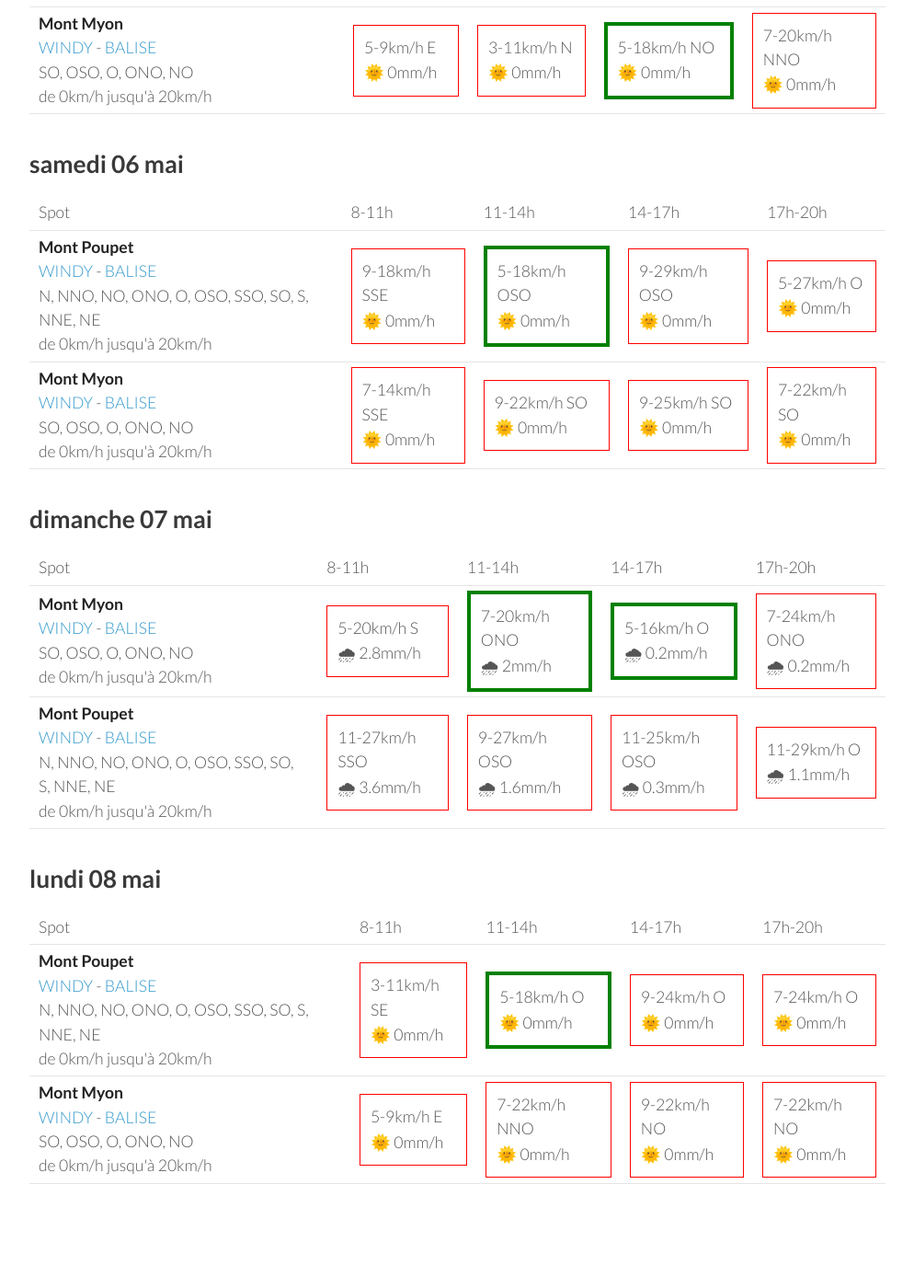
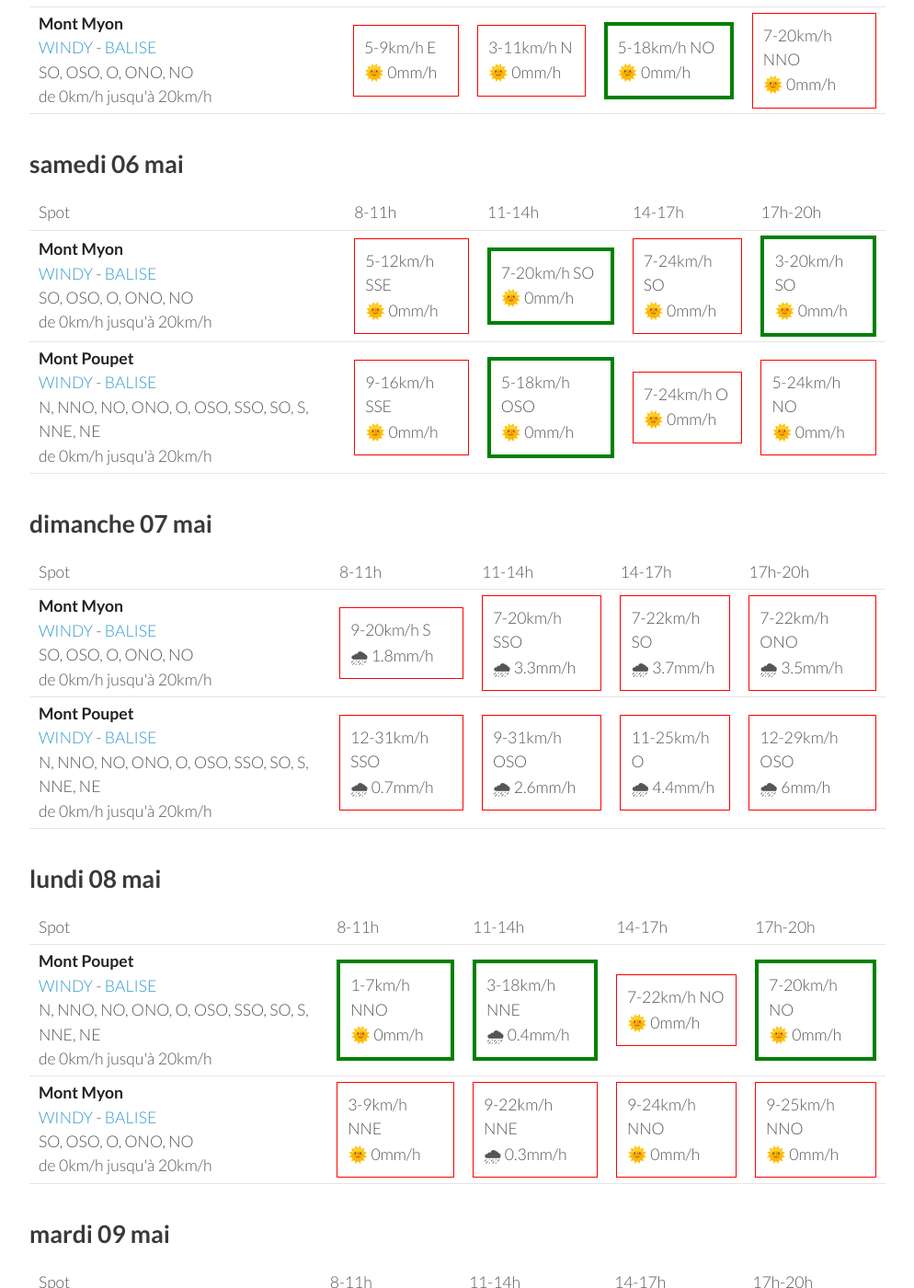
Before and after one commit to parapente-dans-le-nord/parapente-dans-le-nord.github.io, a Jekyll site: the page built from jura.markdown, in a window 1280 px wide and 1400 px high, scrolled down 888 px. Shown: the whole window at 92% size, without its empty margins (26-1020 px from the left). Built offline with Jekyll 4.4.1, drawn with Linux system fonts in a browser that asks for light colours; some of the changed text lies outside the part shown.

Commit message:
update index.markdown

```diff
--- a/jura.markdown
+++ b/jura.markdown
@@ -94,22 +94,22 @@ page mise à jour le jeudi 04 mai 06:20
       <td>17h-20h</td>
     </tr>
 <tr>
-        <td><strong>Mont Poupet</strong><br><a href="https://windy.com/46.970/5.876?46.541,5.876,8">WINDY</a> - <span class=""><a href="http://www.balisemeteo.com/balise.php?idBalise=92">BALISE</a> </span><br> <span class="vent-favorable">N, NNO, NO, ONO, O, OSO, SSO, SO, S, NNE, NE</span><br><span class="force-vent">de 0km/h jusqu'à 20km/h</span> </td>
+        <td><strong>Mont Myon</strong><br><a href="https://windy.com/46.331/5.397?45.898,5.394,8,m:eWoagj8">WINDY</a> - <span class=""><a href="http://www.balisemeteo.com/balise.php?idBalise=70">BALISE</a> </span><br> <span class="vent-favorable">SO, OSO, O, ONO, NO</span><br><span class="force-vent">de 0km/h jusqu'à 20km/h</span> </td>
 
-            <td><div class="not-flyable"><p>9-18km/h SSE</p><p>🌞 0mm/h</p></div></td>
-            <td><div class="flyable"><p>5-18km/h OSO</p><p>🌞 0mm/h</p></div></td>
-            <td><div class="not-flyable"><p>9-29km/h OSO</p><p>🌞 0mm/h</p></div></td>
-            <td><div class="not-flyable"><p>5-27km/h O</p><p>🌞 0mm/h</p></div></td>
+            <td><div class="not-flyable"><p>5-12km/h SSE</p><p>🌞 0mm/h</p></div></td>
+            <td><div class="flyable"><p>7-20km/h SO</p><p>🌞 0mm/h</p></div></td>
+            <td><div class="not-flyable"><p>7-24km/h SO</p><p>🌞 0mm/h</p></div></td>
+            <td><div class="flyable"><p>3-20km/h SO</p><p>🌞 0mm/h</p></div></td>
 
 
     </tr>
 <tr>
-        <td><strong>Mont Myon</strong><br><a href="https://windy.com/46.331/5.397?45.898,5.394,8,m:eWoagj8">WINDY</a> - <span class=""><a href="http://www.balisemeteo.com/balise.php?idBalise=70">BALISE</a> </span><br> <span class="vent-favorable">SO, OSO, O, ONO, NO</span><br><span class="force-vent">de 0km/h jusqu'à 20km/h</span> </td>
+        <td><strong>Mont Poupet</strong><br><a href="https://windy.com/46.970/5.876?46.541,5.876,8">WINDY</a> - <span class=""><a href="http://www.balisemeteo.com/balise.php?idBalise=92">BALISE</a> </span><br> <span class="vent-favorable">N, NNO, NO, ONO, O, OSO, SSO, SO, S, NNE, NE</span><br><span class="force-vent">de 0km/h jusqu'à 20km/h</span> </td>
 
-            <td><div class="not-flyable"><p>7-14km/h SSE</p><p>🌞 0mm/h</p></div></td>
-            <td><div class="not-flyable"><p>9-22km/h SO</p><p>🌞 0mm/h</p></div></td>
-            <td><div class="not-flyable"><p>9-25km/h SO</p><p>🌞 0mm/h</p></div></td>
-            <td><div class="not-flyable"><p>7-22km/h SO</p><p>🌞 0mm/h</p></div></td>
+            <td><div class="not-flyable"><p>9-16km/h SSE</p><p>🌞 0mm/h</p></div></td>
+            <td><div class="flyable"><p>5-18km/h OSO</p><p>🌞 0mm/h</p></div></td>
+            <td><div class="not-flyable"><p>7-24km/h O</p><p>🌞 0mm/h</p></div></td>
+            <td><div class="not-flyable"><p>5-24km/h NO</p><p>🌞 0mm/h</p></div></td>
 
 
     </tr>
@@ -132,20 +132,20 @@ page mise à jour le jeudi 04 mai 06:20
 <tr>
         <td><strong>Mont Myon</strong><br><a href="https://windy.com/46.331/5.397?45.898,5.394,8,m:eWoagj8">WINDY</a> - <span class=""><a href="http://www.balisemeteo.com/balise.php?idBalise=70">BALISE</a> </span><br> <span class="vent-favorable">SO, OSO, O, ONO, NO</span><br><span class="force-vent">de 0km/h jusqu'à 20km/h</span> </td>
 
-            <td><div class="not-flyable"><p>5-20km/h S</p><p>🌧 2.8mm/h</p></div></td>
-            <td><div class="flyable"><p>7-20km/h ONO</p><p>🌧 2mm/h</p></div></td>
-            <td><div class="flyable"><p>5-16km/h O</p><p>🌧 0.2mm/h</p></div></td>
-            <td><div class="not-flyable"><p>7-24km/h ONO</p><p>🌧 0.2mm/h</p></div></td>
+            <td><div class="not-flyable"><p>9-20km/h S</p><p>🌧 1.8mm/h</p></div></td>
+            <td><div class="not-flyable"><p>7-20km/h SSO</p><p>🌧 3.3mm/h</p></div></td>
+            <td><div class="not-flyable"><p>7-22km/h SO</p><p>🌧 3.7mm/h</p></div></td>
+            <td><div class="not-flyable"><p>7-22km/h ONO</p><p>🌧 3.5mm/h</p></div></td>
 
 
     </tr>
 <tr>
         <td><strong>Mont Poupet</strong><br><a href="https://windy.com/46.970/5.876?46.541,5.876,8">WINDY</a> - <span class=""><a href="http://www.balisemeteo.com/balise.php?idBalise=92">BALISE</a> </span><br> <span class="vent-favorable">N, NNO, NO, ONO, O, OSO, SSO, SO, S, NNE, NE</span><br><span class="force-vent">de 0km/h jusqu'à 20km/h</span> </td>
 
-            <td><div class="not-flyable"><p>11-27km/h SSO</p><p>🌧 3.6mm/h</p></div></td>
-            <td><div class="not-flyable"><p>9-27km/h OSO</p><p>🌧 1.6mm/h</p></div></td>
-            <td><div class="not-flyable"><p>11-25km/h OSO</p><p>🌧 0.3mm/h</p></div></td>
-            <td><div class="not-flyable"><p>11-29km/h O</p><p>🌧 1.1mm/h</p></div></td>
+            <td><div class="not-flyable"><p>12-31km/h SSO</p><p>🌧 0.7mm/h</p></div></td>
+            <td><div class="not-flyable"><p>9-31km/h OSO</p><p>🌧 2.6mm/h</p></div></td>
+            <td><div class="not-flyable"><p>11-25km/h O</p><p>🌧 4.4mm/h</p></div></td>
+            <td><div class="not-flyable"><p>12-29km/h OSO</p><p>🌧 6mm/h</p></div></td>
 
 
     </tr>
@@ -168,20 +168,20 @@ page mise à jour le jeudi 04 mai 06:20
 <tr>
         <td><strong>Mont Poupet</strong><br><a href="https://windy.com/46.970/5.876?46.541,5.876,8">WINDY</a> - <span class=""><a href="http://www.balisemeteo.com/balise.php?idBalise=92">BALISE</a> </span><br> <span class="vent-favorable">N, NNO, NO, ONO, O, OSO, SSO, SO, S, NNE, NE</span><br><span class="force-vent">de 0km/h jusqu'à 20km/h</span> </td>
 
-            <td><div class="not-flyable"><p>3-11km/h SE</p><p>🌞 0mm/h</p></div></td>
-            <td><div class="flyable"><p>5-18km/h O</p><p>🌞 0mm/h</p></div></td>
-            <td><div class="not-flyable"><p>9-24km/h O</p><p>🌞 0mm/h</p></div></td>
-            <td><div class="not-flyable"><p>7-24km/h O</p><p>🌞 0mm/h</p></div></td>
+            <td><div class="flyable"><p>1-7km/h NNO</p><p>🌞 0mm/h</p></div></td>
+            <td><div class="flyable"><p>3-18km/h NNE</p><p>🌧 0.4mm/h</p></div></td>
+            <td><div class="not-flyable"><p>7-22km/h NO</p><p>🌞 0mm/h</p></div></td>
+            <td><div class="flyable"><p>7-20km/h NO</p><p>🌞 0mm/h</p></div></td>
 
 
     </tr>
 <tr>
         <td><strong>Mont Myon</strong><br><a href="https://windy.com/46.331/5.397?45.898,5.394,8,m:eWoagj8">WINDY</a> - <span class=""><a href="http://www.balisemeteo.com/balise.php?idBalise=70">BALISE</a> </span><br> <span class="vent-favorable">SO, OSO, O, ONO, NO</span><br><span class="force-vent">de 0km/h jusqu'à 20km/h</span> </td>
 
-            <td><div class="not-flyable"><p>5-9km/h E</p><p>🌞 0mm/h</p></div></td>
-            <td><div class="not-flyable"><p>7-22km/h NNO</p><p>🌞 0mm/h</p></div></td>
-            <td><div class="not-flyable"><p>9-22km/h NO</p><p>🌞 0mm/h</p></div></td>
-            <td><div class="not-flyable"><p>7-22km/h NO</p><p>🌞 0mm/h</p></div></td>
+            <td><div class="not-flyable"><p>3-9km/h NNE</p><p>🌞 0mm/h</p></div></td>
+            <td><div class="not-flyable"><p>9-22km/h NNE</p><p>🌧 0.3mm/h</p></div></td>
+            <td><div class="not-flyable"><p>9-24km/h NNO</p><p>🌞 0mm/h</p></div></td>
+            <td><div class="not-flyable"><p>9-25km/h NNO</p><p>🌞 0mm/h</p></div></td>
 
 
     </tr>
@@ -189,3 +189,39 @@ page mise à jour le jeudi 04 mai 06:20
 </tbody>
 </table>
 {:/}
+## mardi 09 mai
+
+{::nomarkdown}
+<table>
+  <tbody>
+    <tr>
+      <td>Spot</td>
+      <td>8-11h</td>
+      <td>11-14h</td>
+      <td>14-17h</td>
+      <td>17h-20h</td>
+    </tr>
+<tr>
+        <td><strong>Mont Myon</strong><br><a href="https://windy.com/46.331/5.397?45.898,5.394,8,m:eWoagj8">WINDY</a> - <span class=""><a href="http://www.balisemeteo.com/balise.php?idBalise=70">BALISE</a> </span><br> <span class="vent-favorable">SO, OSO, O, ONO, NO</span><br><span class="force-vent">de 0km/h jusqu'à 20km/h</span> </td>
+
+            <td><div class="flyable"><p>1-5km/h ONO</p><p>🌞 0mm/h</p></div></td>
+            <td><div class="flyable"><p>3-11km/h ONO</p><p>🌧 0.6mm/h</p></div></td>
+            <td><div class="flyable"><p>5-12km/h NO</p><p>🌧 2.9mm/h</p></div></td>
+            <td><div class="flyable"><p>1-14km/h NO</p><p>🌧 3.4mm/h</p></div></td>
+
+
+    </tr>
+<tr>
+        <td><strong>Mont Poupet</strong><br><a href="https://windy.com/46.970/5.876?46.541,5.876,8">WINDY</a> - <span class=""><a href="http://www.balisemeteo.com/balise.php?idBalise=92">BALISE</a> </span><br> <span class="vent-favorable">N, NNO, NO, ONO, O, OSO, SSO, SO, S, NNE, NE</span><br><span class="force-vent">de 0km/h jusqu'à 20km/h</span> </td>
+
+            <td><div class="flyable"><p>7-18km/h SSO</p><p>🌧 0.4mm/h</p></div></td>
+            <td><div class="not-flyable"><p>11-22km/h SO</p><p>🌧 1.1mm/h</p></div></td>
+            <td><div class="not-flyable"><p>9-24km/h OSO</p><p>🌧 4.6mm/h</p></div></td>
+            <td><div class="flyable"><p>7-20km/h OSO</p><p>🌧 3.4mm/h</p></div></td>
+
+
+    </tr>
+
+</tbody>
+</table>
+{:/}
```
Also changed, not shown: other parts of jura.markdown (+1 -1 lines).
